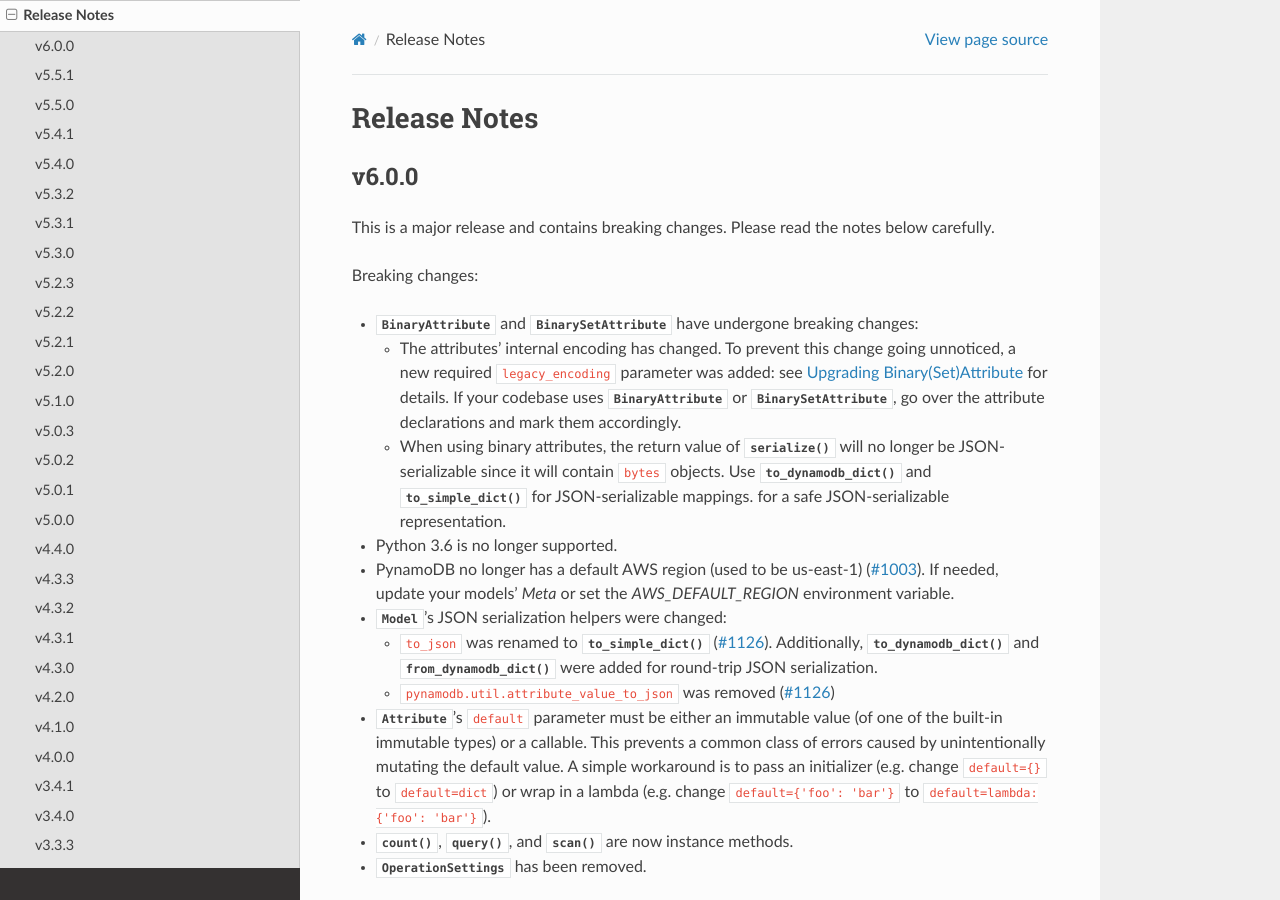
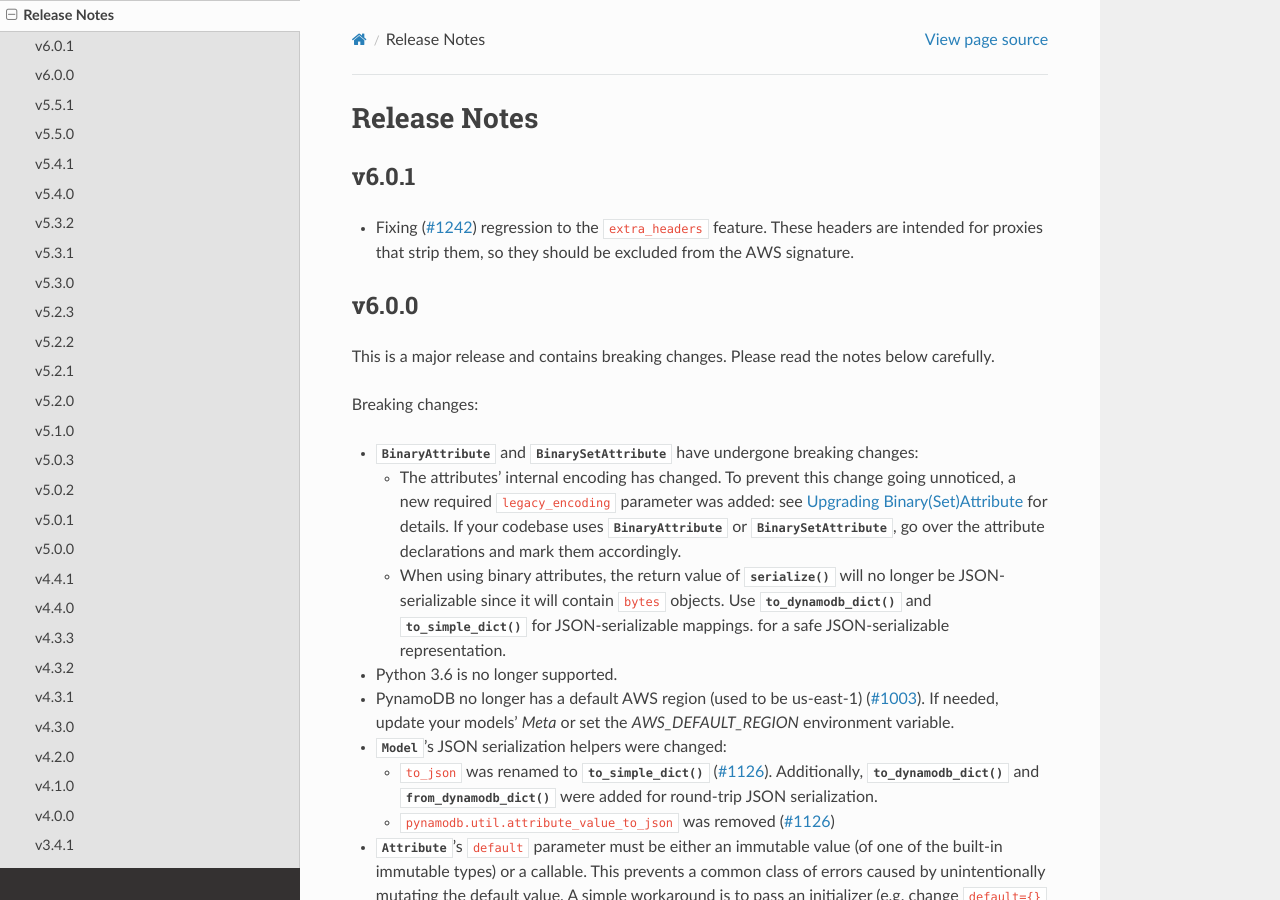
Before and after one commit to pynamodb/PynamoDB, a Sphinx documentation site: the page built from docs/release_notes.rst, in a window 1280 px wide and 900 px high. Built offline with Sphinx 7.4.7 and the Read the Docs theme 2.0.0, drawn with Linux system fonts in a browser that asks for light colours; some of the changed text lies outside the part shown.

Commit message:
Release 6.0.1

```diff
--- a/docs/release_notes.rst
+++ b/docs/release_notes.rst
@@ -2,6 +2,12 @@
 
 Release Notes
 =============
+
+v6.0.1
+------
+
+* Fixing (:pr:`1242`) regression to the :code:`extra_headers` feature. These headers are intended for proxies that strip them,
+  so they should be excluded from the AWS signature.
 
 v6.0.0
 ------
@@ -232,6 +238,10 @@
 * :user:`ikonst`
 * :user:`rchilaka`-amzn
 * :user:`jonathantan`
+
+v4.4.1
+----------
+* Fix compatibility with botocore 1.33.2 (#1235)
 
 v4.4.0
 ----------
--- a/pynamodb/__init__.py
+++ b/pynamodb/__init__.py
@@ -7,4 +7,4 @@
 """
 __author__ = 'Jharrod LaFon'
 __license__ = 'MIT'
-__version__ = '6.0.0'
+__version__ = '6.0.1'
```
